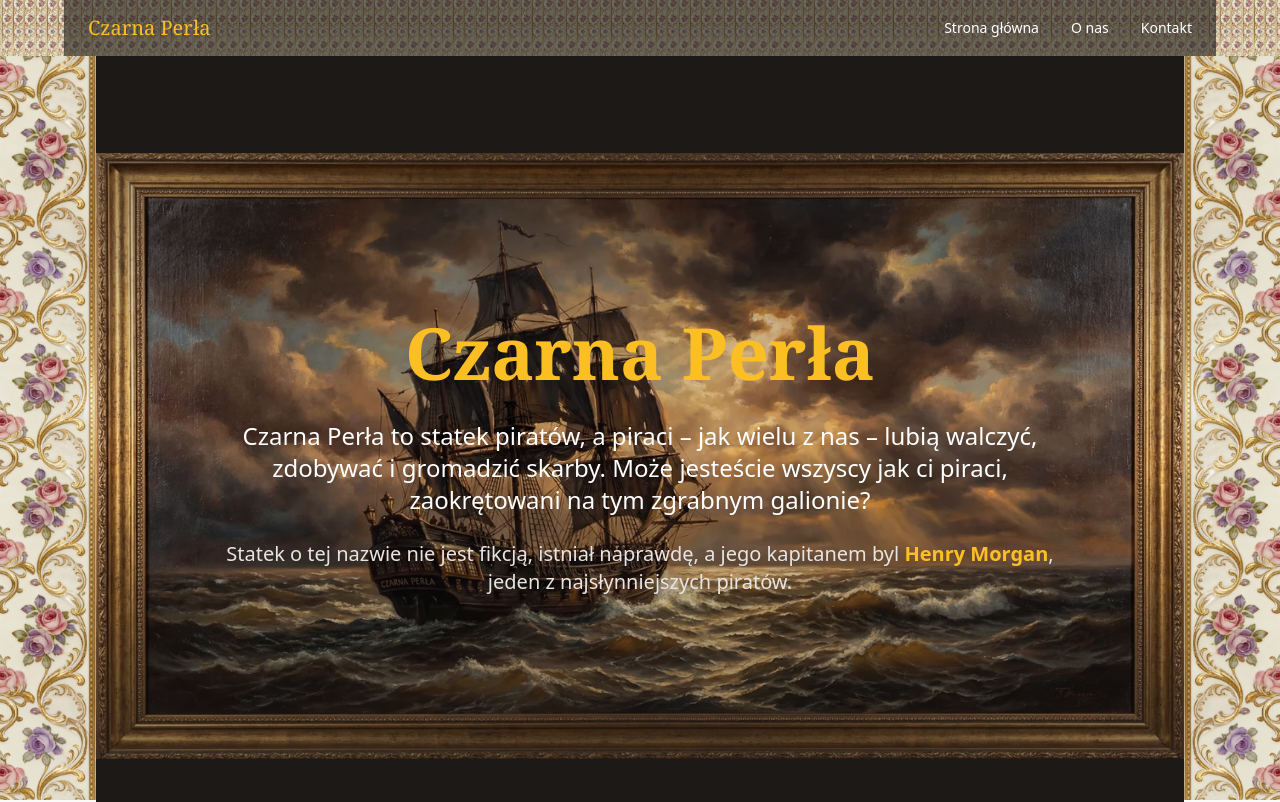
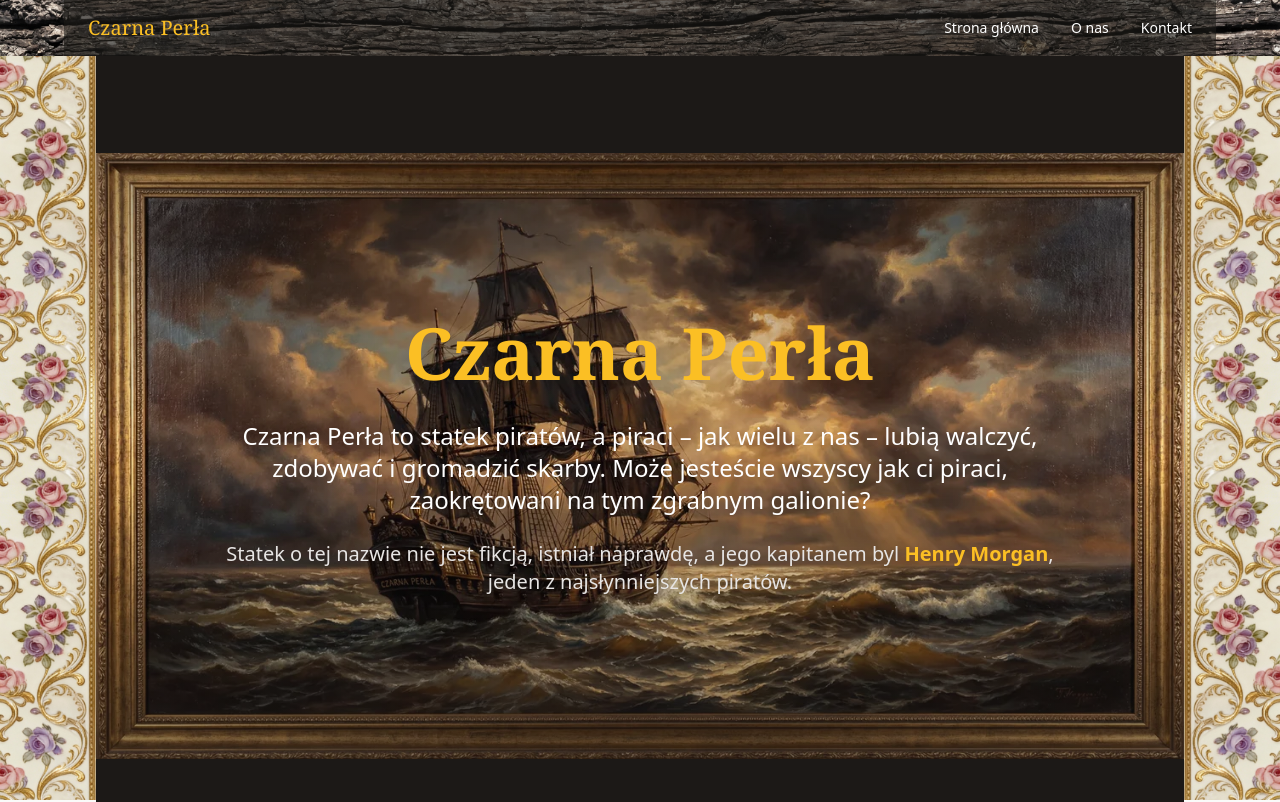
Before and after one commit to MOUVAL/czarnaperelka, a Next.js app: page / in a window 1280 px wide. Shown: the top 802 px of the page. Built offline with nearby package versions, Linux system fonts and the light colour scheme; a web font is replaced by a local one.

Commit message:
Use wooden board (menu.jpg) for header background

```diff
--- a/src/components/layout/Header.tsx
+++ b/src/components/layout/Header.tsx
@@ -10,10 +10,9 @@ export function Header() {
     <header
       className="text-white fixed top-0 left-0 right-0 z-50"
       style={{
-        backgroundImage: 'url(/images/strip.jpg)',
-        backgroundSize: 'auto 100%',
-        backgroundRepeat: 'repeat-x',
-        backgroundPosition: 'top'
+        backgroundImage: 'url(/images/menu.jpg)',
+        backgroundSize: 'cover',
+        backgroundPosition: 'center'
       }}
     >
       <nav className="max-w-6xl mx-auto px-6 h-14 flex items-center justify-between bg-stone-900/60">
```
